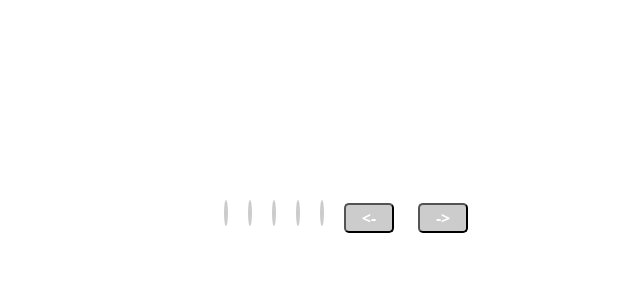
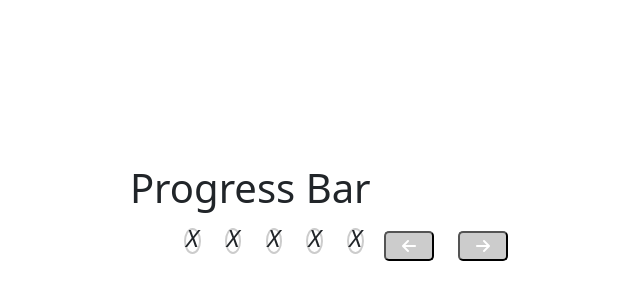
Before and after one commit to Sharmila-Rajendran/Progress-Bar, a plain HTML site: page index.html in a window 1280 px wide. Shown: the part 182-482 px from the top of the page, without its empty margins (310-950 px from the left). Drawn offline with nearby package versions, Linux system fonts and the light colour scheme.

Commit message:
Update index.html

```diff
--- a/index.html
+++ b/index.html
@@ -4,29 +4,33 @@
     <meta charset="UTF-8">
     <meta name="viewport" content="width=device-width, initial-scale=1.0">
     <link rel="stylesheet" href="style.css">
-    <script src="script.js"></script>
+    <script src="script.js" defer></script>
+    <link rel="stylesheet" href="https://cdnjs.cloudflare.com/ajax/libs/font-awesome/6.6.0/css/all.min.css" integrity="sha512-Kc323vGBEqzTmouAECnVceyQqyqdsSiqLQISBL29aUW4U/M7pSPA/gEUZQqv1cwx4OnYxTxve5UMg5GT6L4JJg==" crossorigin="anonymous" referrerpolicy="no-referrer" />
     <link href="https://cdn.jsdelivr.net/npm/bootstrap@5.3.3/dist/css/bootstrap.min.css" rel="stylesheet" integrity="sha384-QWTKZyjpPEjISv5WaRU9OFeRpok6YctnYmDr5pNlyT2bRjXh0JMhjY6hW+ALEwIH" crossorigin="anonymous">
     <script src="https://cdn.jsdelivr.net/npm/bootstrap@5.3.3/dist/js/bootstrap.bundle.min.js" integrity="sha384-YvpcrYf0tY3lHB60NNkmXc5s9fDVZLESaAA55NDzOxhy9GkcIdslK1eN7N6jIeHz" crossorigin="anonymous"></script>
-    <title>Document</title>
+    <title>Progress Bar</title>
 </head>
 <body>
     <div class="section">
+        <div class="row">
+            <h1>Progress Bar</h1>
+        </div>
         <div class="container">
             <div class="row">
                 <div class="col-12">
                     <ul>
-                        <li class="list"><i class="symbol"></i></li>
-                        <li class="list"><i class="symbol"></i></li>
-                        <li class="list"><i class="symbol"></i></li>
-                        <li class="list"><i class="symbol"></i></li>
-                        <li class="list"><i class="symbol"></i></li>
+                        <li class="list"><i class="symbol">X</i></li>
+                        <li class="list"><i class="symbol">X</i></li>
+                        <li class="list"><i class="symbol">X</i></li>
+                        <li class="list"><i class="symbol">X</i></li>
+                        <li class="list"><i class="symbol">X</i></li>
                     </ul>
                 </div>
             </div>
             <div class="row">
                 <div class="col-12">
-                    <button class="butt"><-</button>
-                    <button class="butt act-butt">-></button>
+                    <button class="butt prev"><i class="fa-solid fa-arrow-left"></i></button>
+                    <button class="butt next"><i class="fa-solid fa-arrow-right"></i></button>
                 </div>
             </div>
         </div>
```
